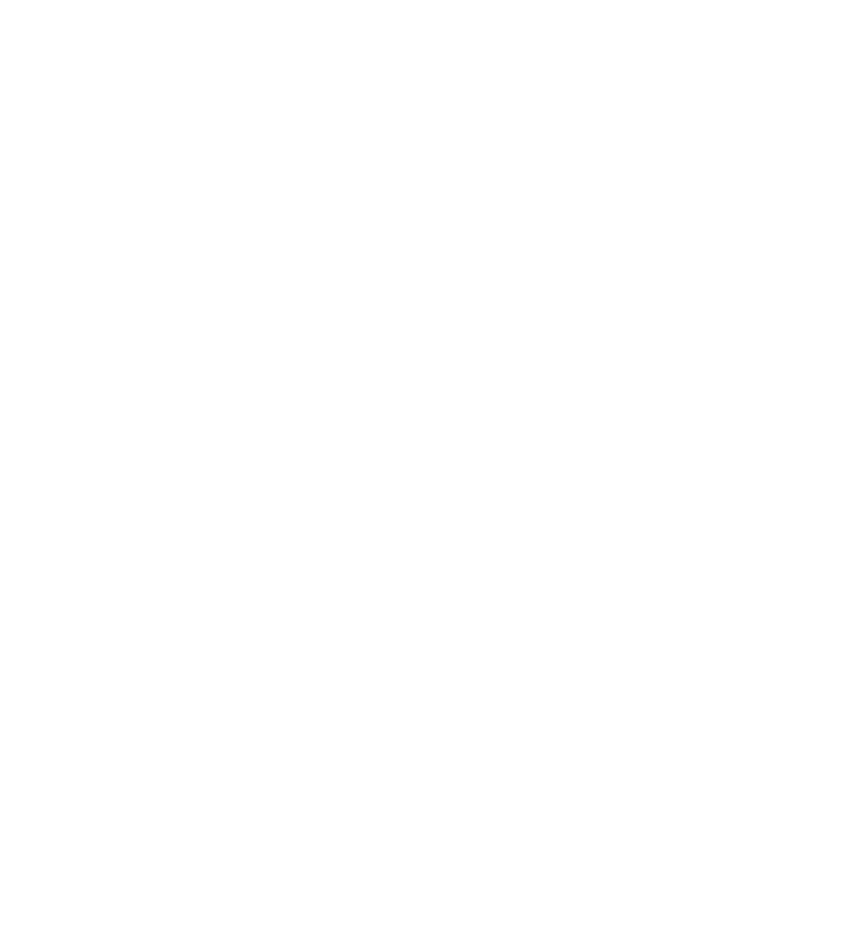
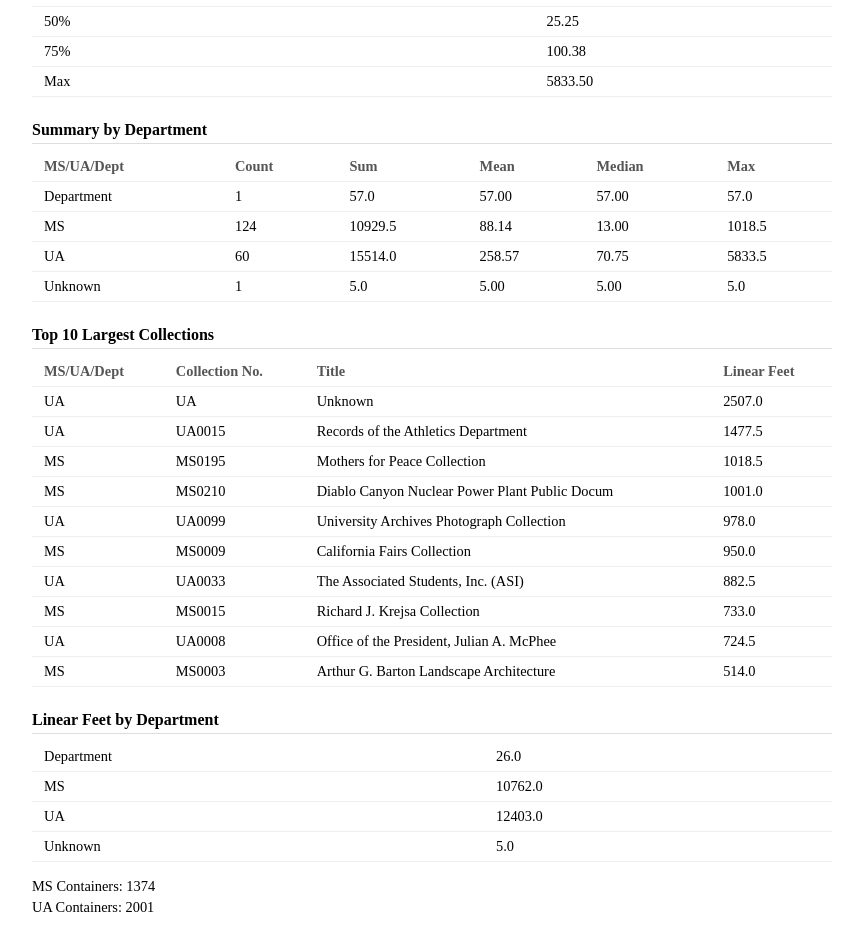
Before and after one commit to kylelin23/visualArchivesProject, a React (Vite) app: page / in a window 1280 px wide. Shown: the part 960-1910 px from the top of the page, without its empty margins (208-1071 px from the left). Before the commit the page ends 800 px from the top, so only its background shows below. Built offline with nearby package versions, Linux system fonts and the light colour scheme.

Commit message:
add bottom statistics

```diff
--- a/src/App.css
+++ b/src/App.css
@@ -19,3 +19,43 @@
   align-items: center;
   justify-content: center;
 }
+
+.stats {
+  width: 100%;
+  max-width: 800px;
+  margin-top: 3rem;
+}
+
+.stats h2 {
+  font-size: 1rem;
+  font-weight: 600;
+  margin: 1.5rem 0 0.5rem;
+  border-bottom: 1px solid #ddd;
+  padding-bottom: 0.25rem;
+}
+
+.stats table {
+  width: 100%;
+  border-collapse: collapse;
+  font-size: 0.9rem;
+}
+
+.stats th, .stats td {
+  text-align: left;
+  padding: 6px 12px;
+  border-bottom: 1px solid #eee;
+}
+
+.stats th {
+  font-weight: 600;
+  color: #555;
+}
+
+.counts {
+  margin-top: 1rem;
+  font-size: 0.9rem;
+}
+
+.counts p {
+  margin: 4px 0;
+}
--- a/src/App.tsx
+++ b/src/App.tsx
@@ -1,20 +1,28 @@
-import { useEffect } from "react";
+// import { useEffect } from "react";
 import "./App.css";
-import Papa from "papaparse";
+// import Papa from "papaparse";
+
+// type CSVRow = {
+//   Title?: string;
+//   [key: string]: unknown;
+// };
 
 export default function App() {
-  useEffect(() => {
-    fetch(import.meta.env.BASE_URL + "data.csv")
-      .then(res => res.text())
-      .then(text => {
-        const result = Papa.parse(text, { header: true });
-        const titles = result.data
-          .map((row: string) => row["Title"])
-          .filter((title: string) => title && title.trim() !== "");
-        const uniqueTitles = [...new Set(titles)];
-        console.log(uniqueTitles);
-      });
-  }, []);
+  // useEffect(() => {
+  //   fetch(import.meta.env.BASE_URL + "data.csv")
+  //     .then((res) => res.text())
+  //     .then((text) => {
+  //       const result = Papa.parse<CSVRow>(text, { header: true });
+  //       const titles = result.data
+  //         .map((row) => row.Title)
+  //         .filter(
+  //           (title): title is string =>
+  //             typeof title === "string" && title.trim() !== ""
+  //         );
+  //       const uniqueTitles = [...new Set(titles)];
+  //       console.log(uniqueTitles);
+  //     });
+  // }, []);
 
   return (
     <div className="container">
@@ -25,6 +33,69 @@
         height="600px"
         style={{ border: "none" }}
       />
+
+      <div className="stats">
+        <h2>Overall Linear Feet Summary Statistics</h2>
+        <table>
+          <tbody>
+            <tr><td>Collection count</td><td>186</td></tr>
+            <tr><td>Mean</td><td>142.50</td></tr>
+            <tr><td>Std</td><td>473.32</td></tr>
+            <tr><td>Min</td><td>2.50</td></tr>
+            <tr><td>25%</td><td>5.00</td></tr>
+            <tr><td>50%</td><td>25.25</td></tr>
+            <tr><td>75%</td><td>100.38</td></tr>
+            <tr><td>Max</td><td>5833.50</td></tr>
+          </tbody>
+        </table>
+
+        <h2>Summary by Department</h2>
+        <table>
+          <thead>
+            <tr><th>MS/UA/Dept</th><th>Count</th><th>Sum</th><th>Mean</th><th>Median</th><th>Max</th></tr>
+          </thead>
+          <tbody>
+            <tr><td>Department</td><td>1</td><td>57.0</td><td>57.00</td><td>57.00</td><td>57.0</td></tr>
+            <tr><td>MS</td><td>124</td><td>10929.5</td><td>88.14</td><td>13.00</td><td>1018.5</td></tr>
+            <tr><td>UA</td><td>60</td><td>15514.0</td><td>258.57</td><td>70.75</td><td>5833.5</td></tr>
+            <tr><td>Unknown</td><td>1</td><td>5.0</td><td>5.00</td><td>5.00</td><td>5.0</td></tr>
+          </tbody>
+        </table>
+
+        <h2>Top 10 Largest Collections</h2>
+        <table>
+          <thead>
+            <tr><th>MS/UA/Dept</th><th>Collection No.</th><th>Title</th><th>Linear Feet</th></tr>
+          </thead>
+          <tbody>
+            <tr><td>UA</td><td>UA</td><td>Unknown</td><td>2507.0</td></tr>
+            <tr><td>UA</td><td>UA0015</td><td>Records of the Athletics Department</td><td>1477.5</td></tr>
+            <tr><td>MS</td><td>MS0195</td><td>Mothers for Peace Collection</td><td>1018.5</td></tr>
+            <tr><td>MS</td><td>MS0210</td><td>Diablo Canyon Nuclear Power Plant Public Docum</td><td>1001.0</td></tr>
+            <tr><td>UA</td><td>UA0099</td><td>University Archives Photograph Collection</td><td>978.0</td></tr>
+            <tr><td>MS</td><td>MS0009</td><td>California Fairs Collection</td><td>950.0</td></tr>
+            <tr><td>UA</td><td>UA0033</td><td>The Associated Students, Inc. (ASI)</td><td>882.5</td></tr>
+            <tr><td>MS</td><td>MS0015</td><td>Richard J. Krejsa Collection</td><td>733.0</td></tr>
+            <tr><td>UA</td><td>UA0008</td><td>Office of the President, Julian A. McPhee</td><td>724.5</td></tr>
+            <tr><td>MS</td><td>MS0003</td><td>Arthur G. Barton Landscape Architecture</td><td>514.0</td></tr>
+          </tbody>
+        </table>
+
+        <h2>Linear Feet by Department</h2>
+        <table>
+          <tbody>
+            <tr><td>Department</td><td>26.0</td></tr>
+            <tr><td>MS</td><td>10762.0</td></tr>
+            <tr><td>UA</td><td>12403.0</td></tr>
+            <tr><td>Unknown</td><td>5.0</td></tr>
+          </tbody>
+        </table>
+
+        <div className="counts">
+          <p>MS Containers: 1374</p>
+          <p>UA Containers: 2001</p>
+        </div>
+      </div>
     </div>
   );
 }
```
